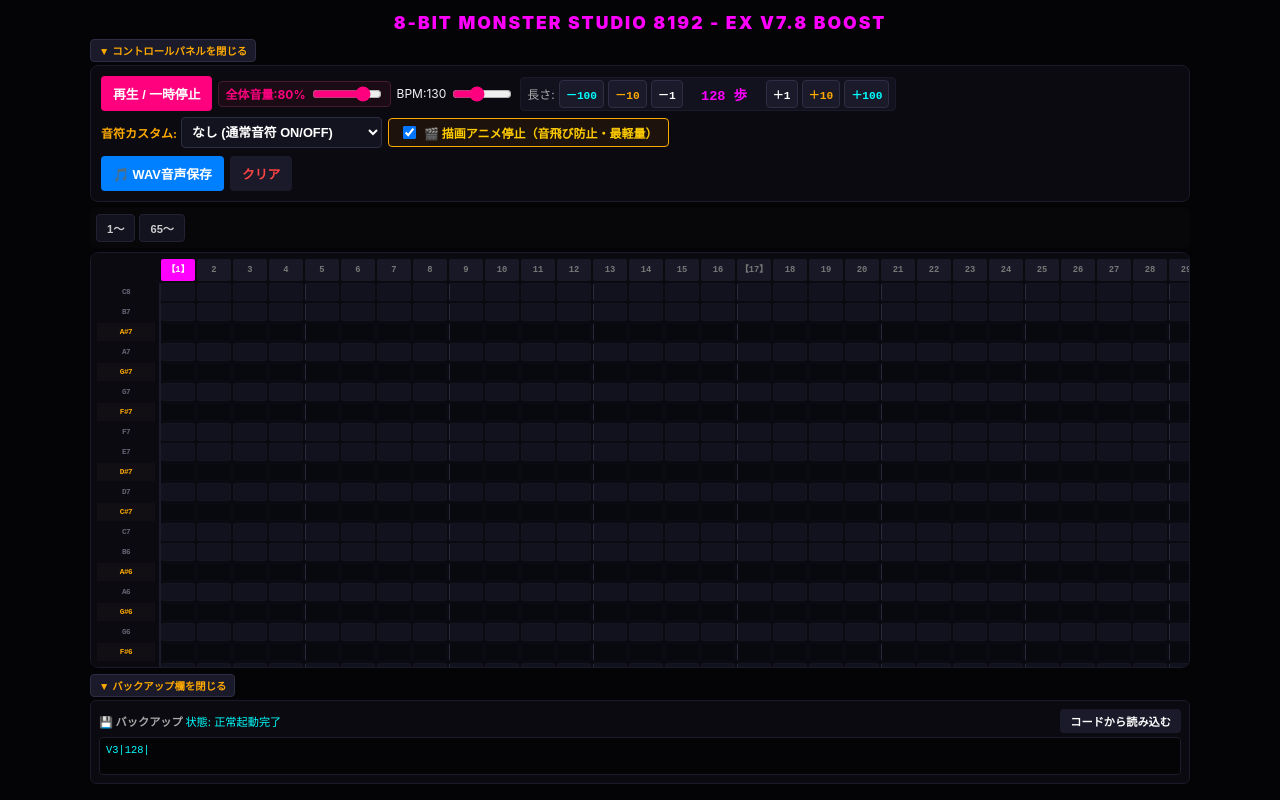
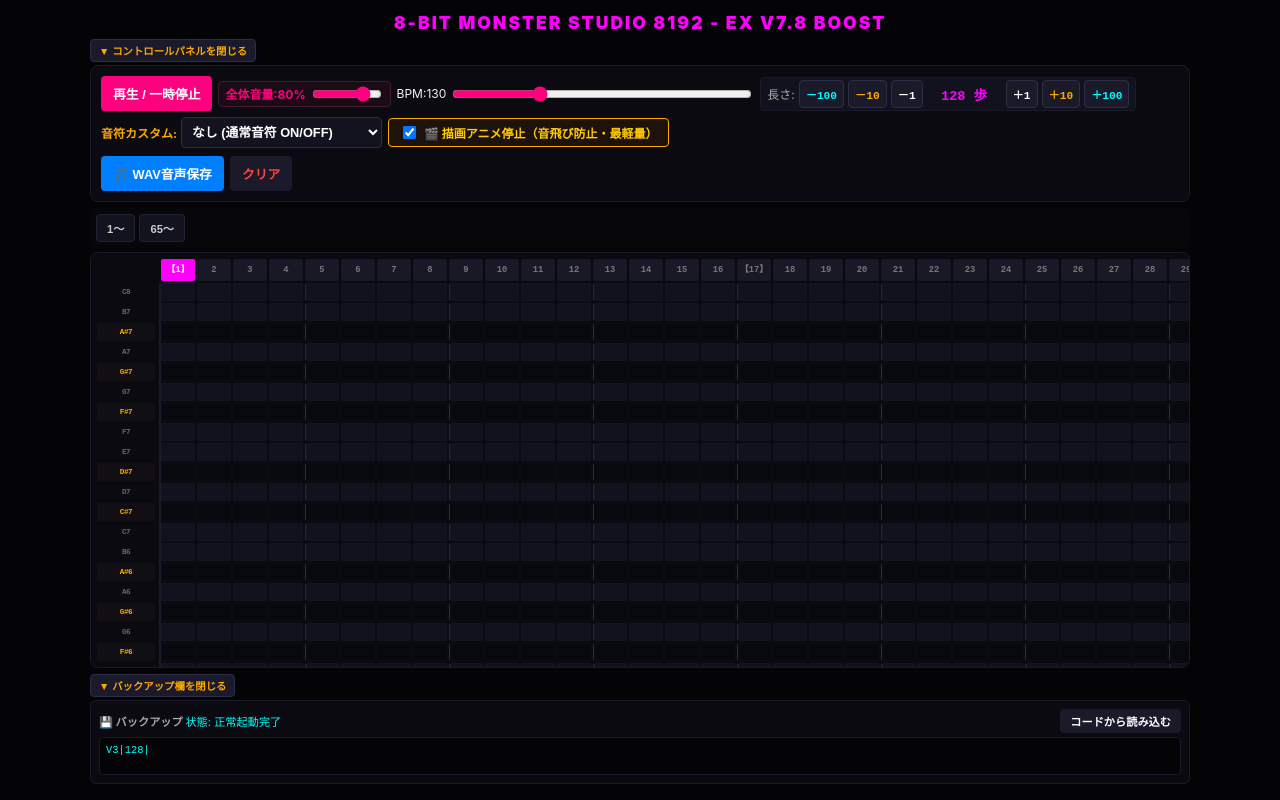
Before and after one commit to ETOSO951/AUDIO-ENGINE, a plain HTML site: page index.html in a window 1280 px wide. Drawn offline with Linux system fonts and the light colour scheme.

Commit message:
Update index.html

```diff
--- a/index.html
+++ b/index.html
@@ -36,7 +36,7 @@
         button.blue-btn { background: #007fff; color: white; }
 
         .control-item { display: flex; align-items: center; gap: 4px; font-size: 0.75rem; }
-        input[type="range"] { width: 60px; accent-color: #ff007f; }
+        input[type="range"] { width: 300px; accent-color: #ff007f; }
         select { background: #13131f; color: #fff; border: 1px solid #2d2d44; padding: 6px; font-size: 0.8rem; border-radius: 4px; font-weight: bold; }
 
         .len-btn { background: #1a1a2a; color: #fff; padding: 5px 6px; font-size: 0.7rem; border: 1px solid #2d2d44; font-family: monospace; }
@@ -211,7 +211,7 @@
 
                 <div class="control-item">
                     <label>BPM:<span id="bpmVal">130</span></label>
-                    <input type="range" id="bpmSlider" min="60" max="240" value="130">
+                    <input type="range" id="bpmSlider" min="40" max="360" value="130">
                 </div>
 
                 <div class="control-item" style="background: #12121f; padding: 2px 6px; border-radius: 4px; border: 1px solid #1a1a2a;">
```
